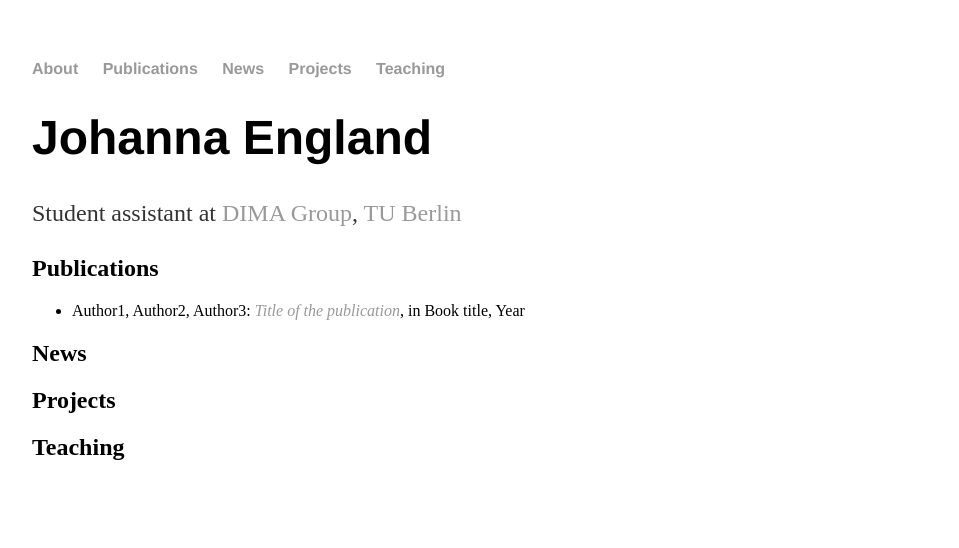
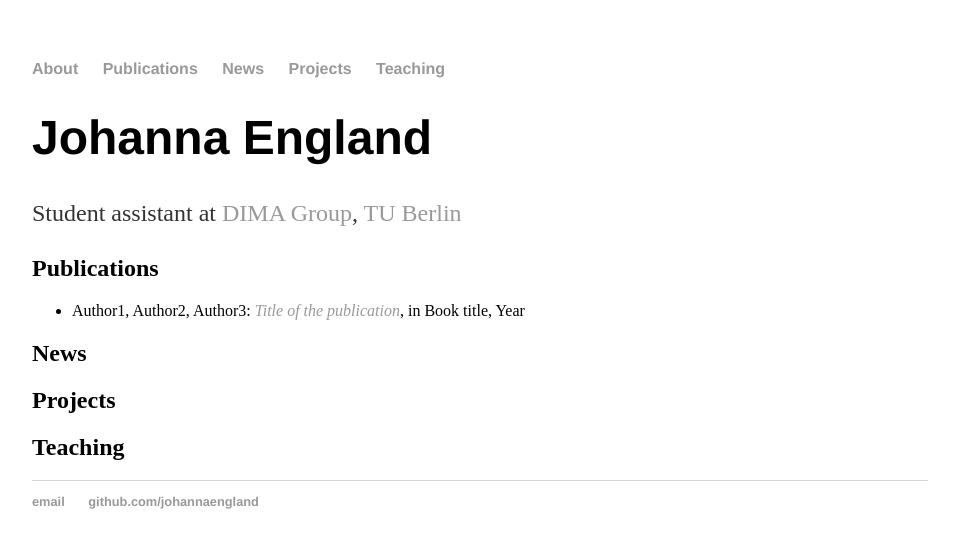
Before and after one commit to johannaengland/johannaengland.github.io, a Jekyll site: the page built from index.md, in a window 1280 px wide. Shown: the top 548 px of the page, without its empty margins (160-1119 px from the left). Built offline with Jekyll 4.4.1, drawn with Linux system fonts in a browser that asks for light colours.

Commit message:
Update default.html

```diff
--- a/_layouts/default.html
+++ b/_layouts/default.html
@@ -21,6 +21,11 @@
 
     </div><!-- /.container -->
 
+    <footer>
+        <ul>
+            <li><a href="mailto:england@campus.tu-berlin.de">email</a></li>
+            <li><a href="https://github.com/johannaengland">github.com/johannaengland</a></li>
+        </ul>
     </footer>
 </body>
 </html>
```
Lines whose indentation alone changed are shown as unchanged.
